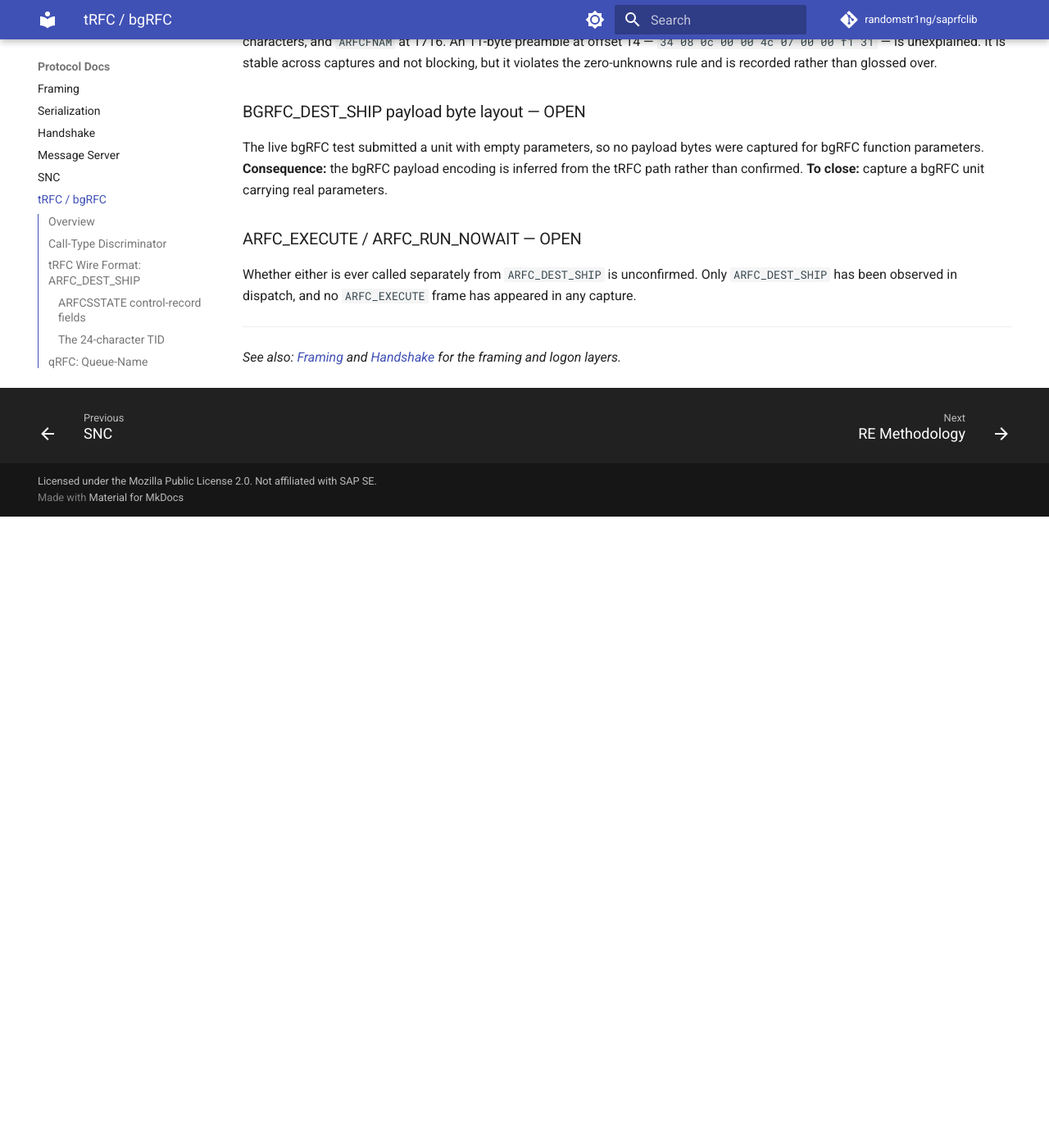
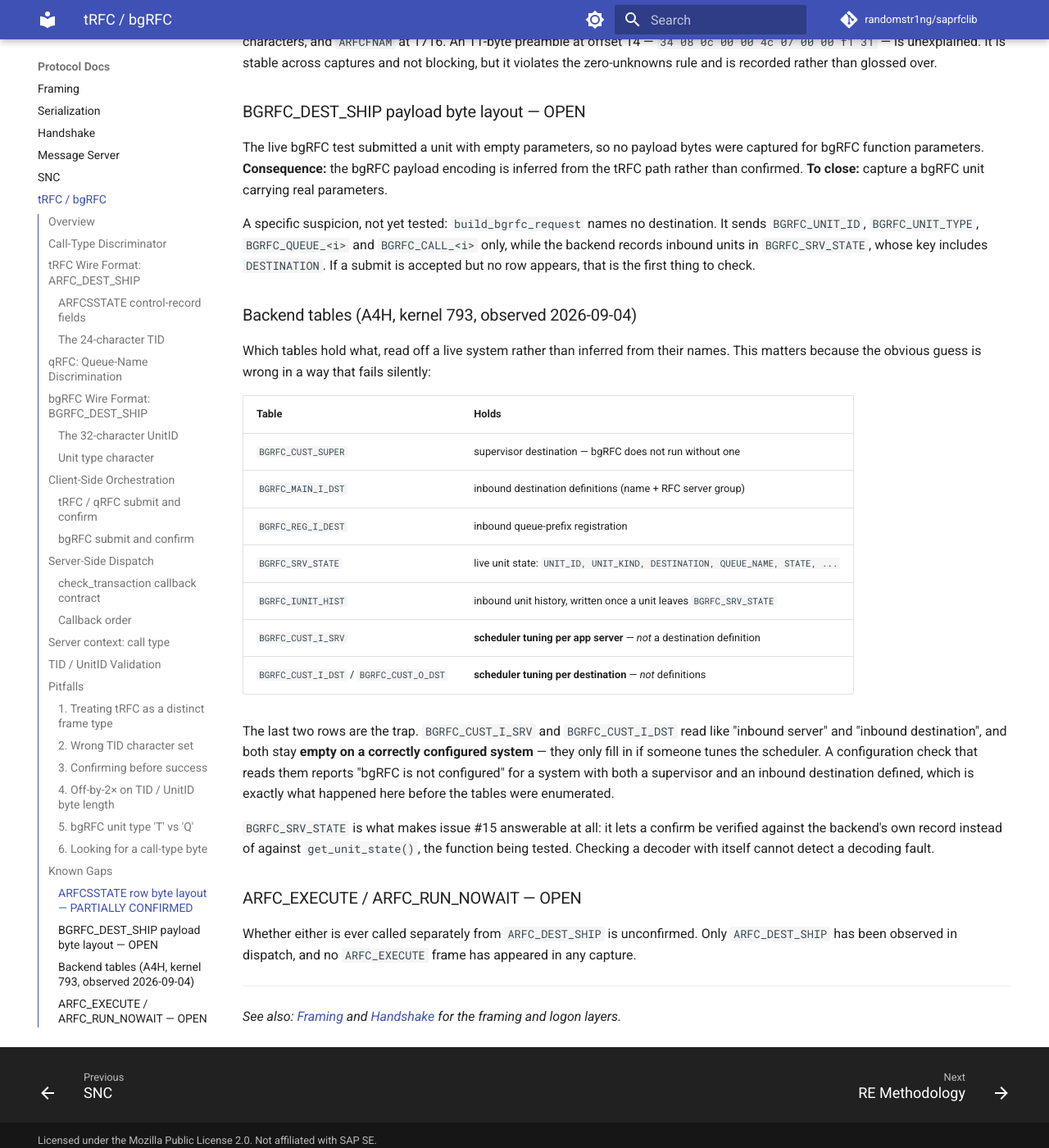
Before and after one commit to randomstr1ng/saprfclib, an MkDocs documentation site: the page built from docs/protocol/trfc.md, in a window 1280 px wide and 1400 px high, scrolled down 8020 px. Shown: the whole window at 82% size. Built offline with MkDocs 1.6.1 and Material for MkDocs 9.7.7, drawn with Linux system fonts in a browser that asks for light colours; comment, search, counter and statistics services are not loaded; before the commit the page ends 8650 px from its top, so only the background shows below that.

Commit message:
fix: gate the live bgRFC test on the tables that actually hold the config (#15)
The gate added in 455f14e read BGRFC_CUST_I_SRV and BGRFC_CUST_I_DST, on the
reasoning that they are the inbound server and inbound destination tables. They
are not. Both hold scheduler tuning -- per app server and per destination -- and
stay empty unless someone tunes the scheduler, which is not part of configuring
bgRFC. So the gate reported "not configured" for a system with a supervisor
destination and an inbound destination both defined, and would have skipped this
test forever on exactly the systems it exists to run on.

Enumerating every populated BGRFC* table on a live system gives the real ones:

  BGRFC_CUST_SUPER   supervisor destination      (SUPERVISOR | A4H)
  BGRFC_MAIN_I_DST   inbound destinations        (SAPRFC | parallel_generators)
  BGRFC_REG_I_DEST   inbound queue prefixes
  BGRFC_SRV_STATE    live unit state, keyed by UNIT_ID and DESTINATION
  BGRFC_IUNIT_HIST   history, written once a unit leaves BGRFC_SRV_STATE

The gate now reads the first two. docs/protocol/trfc.md records the mapping,
including which pair looks right and is not, since the failure is silent in both
directions: the wrong tables report a configured system as unconfigured, and an
unconfigured system lets the whole round trip pass without testing anything.

Also recorded there: BGRFC_SRV_STATE is what makes this issue answerable, since
it allows a confirm to be checked against the backend's own record rather than
against get_unit_state(), the function under test. And a specific suspicion for
the submit path -- build_bgrfc_request names no destination, while the state
table keys units by one.

Offline suite unaffected (969 pass); the test is integration-marked.

```diff
--- a/docs/protocol/trfc.md
+++ b/docs/protocol/trfc.md
@@ -316,6 +316,36 @@
 for bgRFC function parameters. **Consequence:** the bgRFC payload encoding is inferred from the
 tRFC path rather than confirmed. **To close:** capture a bgRFC unit carrying real parameters.
 
+A specific suspicion, not yet tested: `build_bgrfc_request` names no destination. It sends
+`BGRFC_UNIT_ID`, `BGRFC_UNIT_TYPE`, `BGRFC_QUEUE_<i>` and `BGRFC_CALL_<i>` only, while the
+backend records inbound units in `BGRFC_SRV_STATE`, whose key includes `DESTINATION`. If a
+submit is accepted but no row appears, that is the first thing to check.
+
+### Backend tables (A4H, kernel 793, observed 2026-09-04)
+
+Which tables hold what, read off a live system rather than inferred from their names. This
+matters because the obvious guess is wrong in a way that fails silently:
+
+| Table | Holds |
+|-------|-------|
+| `BGRFC_CUST_SUPER` | supervisor destination — bgRFC does not run without one |
+| `BGRFC_MAIN_I_DST` | inbound destination definitions (name + RFC server group) |
+| `BGRFC_REG_I_DEST` | inbound queue-prefix registration |
+| `BGRFC_SRV_STATE` | live unit state: `UNIT_ID, UNIT_KIND, DESTINATION, QUEUE_NAME, STATE, ...` |
+| `BGRFC_IUNIT_HIST` | inbound unit history, written once a unit leaves `BGRFC_SRV_STATE` |
+| `BGRFC_CUST_I_SRV` | **scheduler tuning per app server** — *not* a destination definition |
+| `BGRFC_CUST_I_DST` / `BGRFC_CUST_O_DST` | **scheduler tuning per destination** — *not* definitions |
+
+The last two rows are the trap. `BGRFC_CUST_I_SRV` and `BGRFC_CUST_I_DST` read like "inbound
+server" and "inbound destination", and both stay **empty on a correctly configured system** —
+they only fill in if someone tunes the scheduler. A configuration check that reads them reports
+"bgRFC is not configured" for a system with both a supervisor and an inbound destination
+defined, which is exactly what happened here before the tables were enumerated.
+
+`BGRFC_SRV_STATE` is what makes issue #15 answerable at all: it lets a confirm be verified
+against the backend's own record instead of against `get_unit_state()`, the function being
+tested. Checking a decoder with itself cannot detect a decoding fault.
+
 ### ARFC_EXECUTE / ARFC_RUN_NOWAIT — OPEN
 
 Whether either is ever called separately from `ARFC_DEST_SHIP` is unconfirmed. Only
```
Also changed, not shown: 1 other file.
